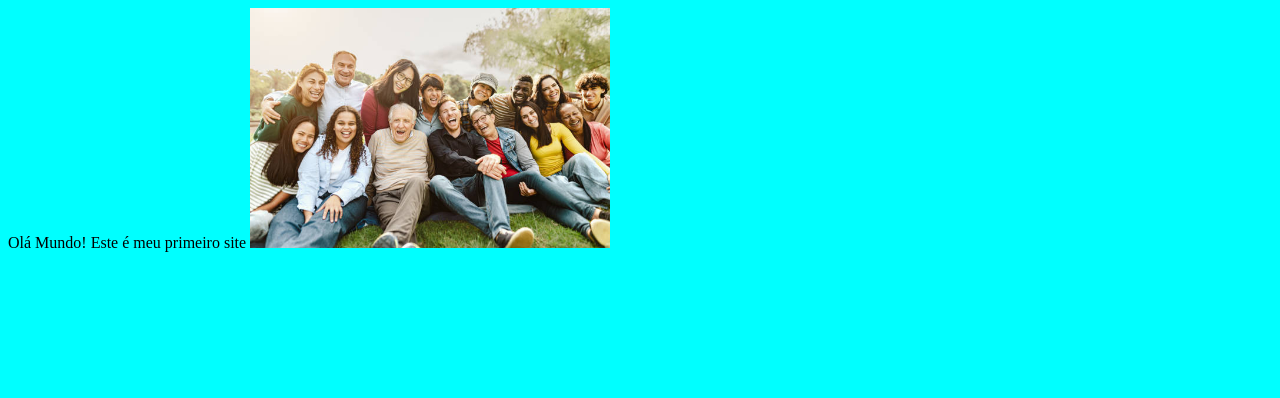
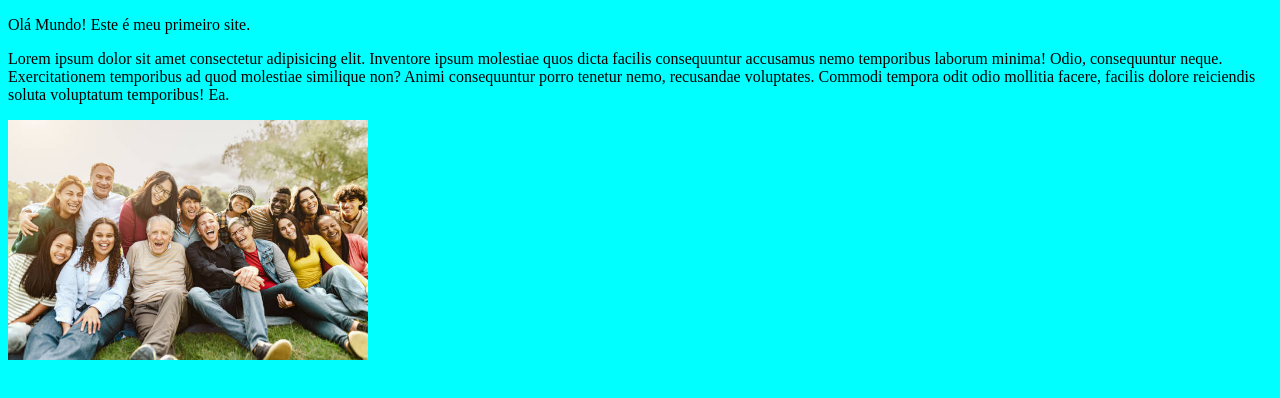
Before and after one commit to Matheus-H-moreira/ProjetoWeb1, a plain HTML site: page index.html in a window 1280 px wide. Drawn offline with Linux system fonts and the light colour scheme.

Commit message:
UPDATE index.html

```diff
--- a/index.html
+++ b/index.html
@@ -7,7 +7,9 @@
     <link rel="stylesheet" href="style.css">
 </head>
 <body>
-    Olá Mundo! Este é meu primeiro site
+    <p>Olá Mundo! Este é meu primeiro site.</p>
+
+    <p>Lorem ipsum dolor sit amet consectetur adipisicing elit. Inventore ipsum molestiae quos dicta facilis consequuntur accusamus nemo temporibus laborum minima! Odio, consequuntur neque. Exercitationem temporibus ad quod molestiae similique non? Animi consequuntur porro tenetur nemo, recusandae voluptates. Commodi tempora odit odio mollitia facere, facilis dolore reiciendis soluta voluptatum temporibus! Ea.</p>
     <img src="pesseoas.jpg" alt="" width="360px">
 </body>
 </html>
```
